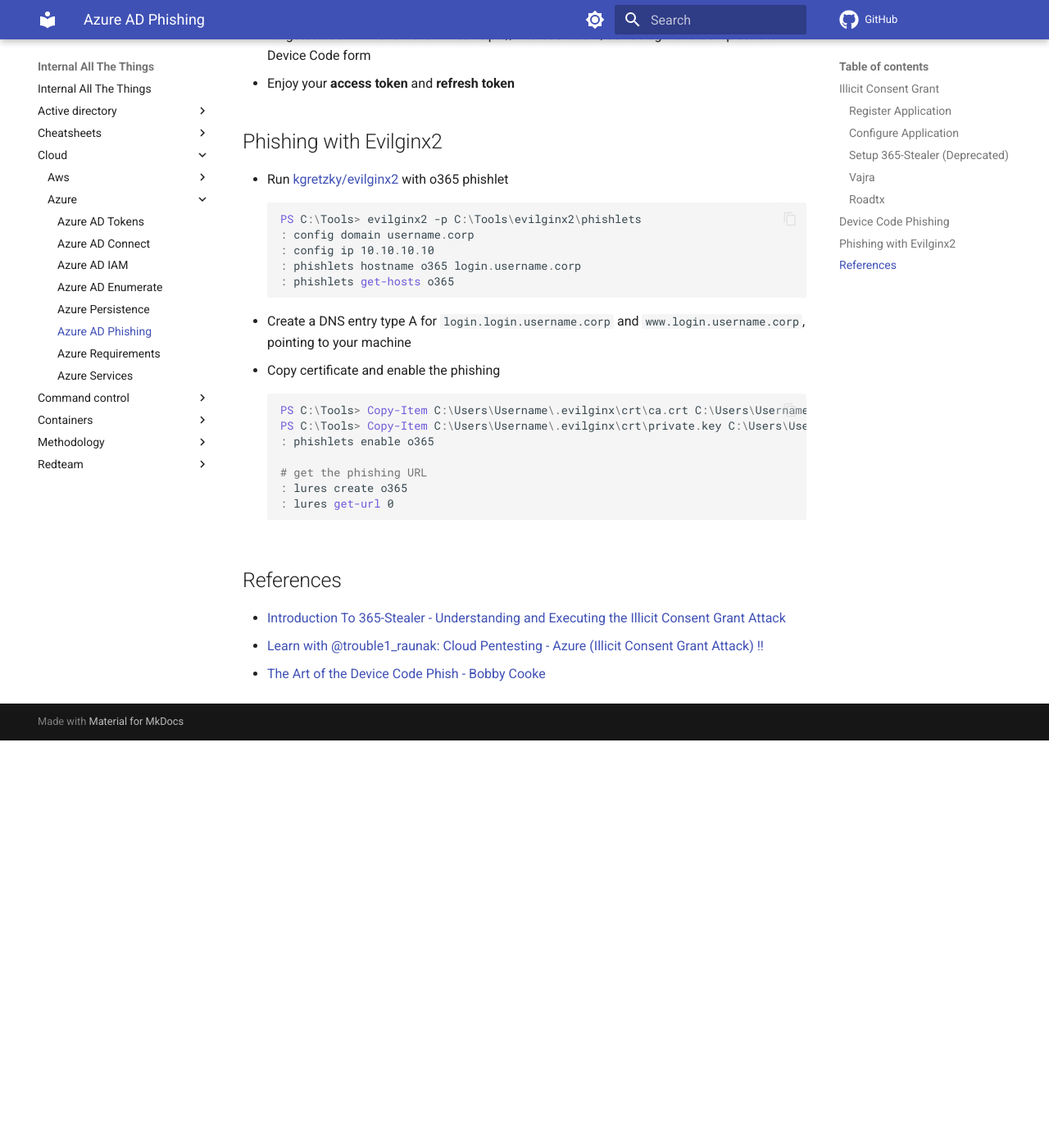
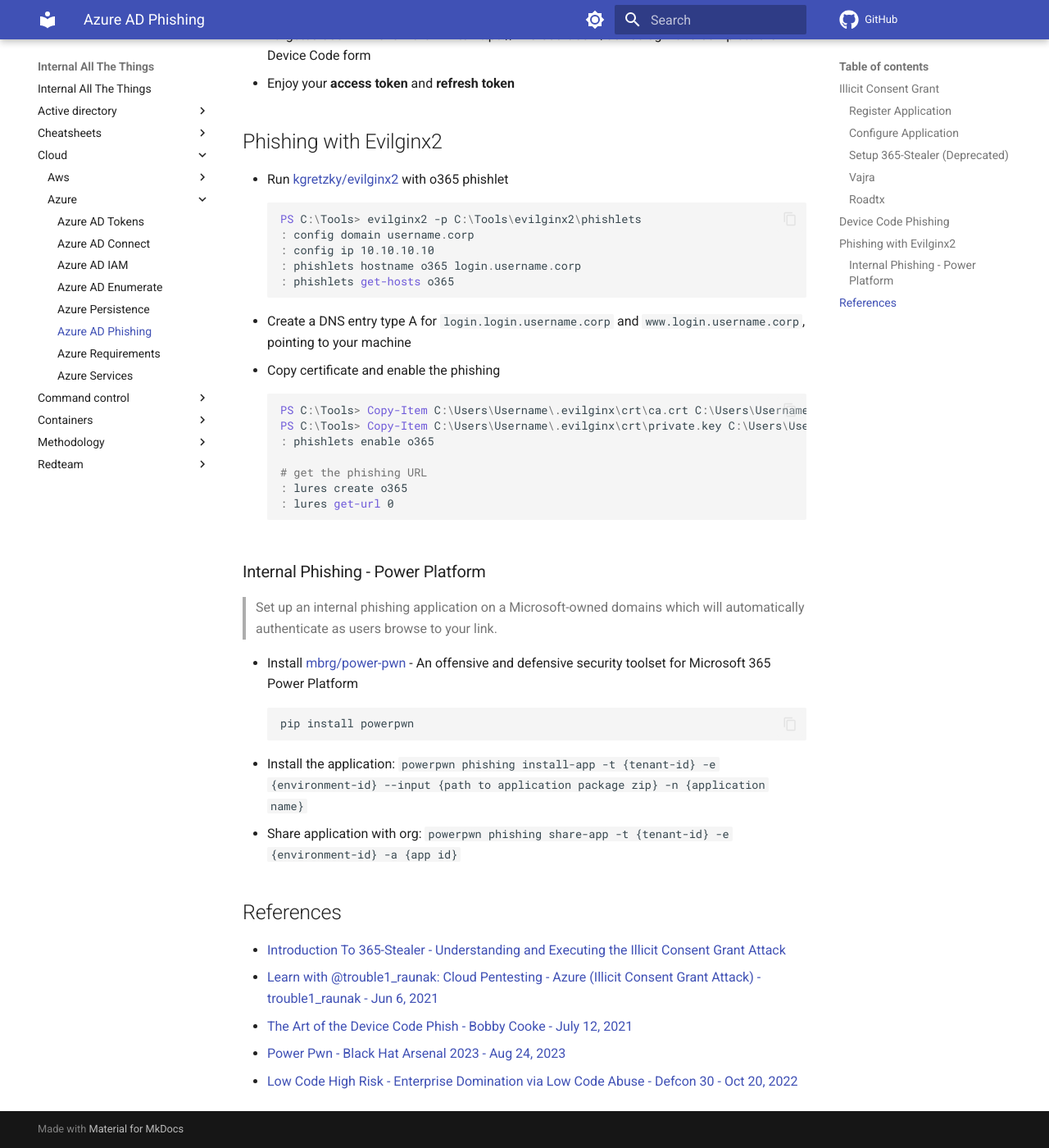
Before and after one commit to swisskyrepo/InternalAllTheThings, an MkDocs documentation site: the page built from docs/cloud/azure/azure-phishing.md, in a window 1280 px wide and 1400 px high, scrolled down 3476 px. Shown: the whole window at 82% size. Built offline with MkDocs 1.6.1 and Material for MkDocs 9.7.7, drawn with Linux system fonts in a browser that asks for light colours; emoji names are drawn with the system emoji font; comment, search, counter and statistics services are not loaded; before the commit the page ends 4379 px from its top, so only the background shows below that.

Commit message:
Azure - power-pwn

````diff
--- a/docs/cloud/azure/azure-phishing.md
+++ b/docs/cloud/azure/azure-phishing.md
@@ -123,8 +123,23 @@
     ```
 
 
+### Internal Phishing - Power Platform
+
+> Set up an internal phishing application on a Microsoft-owned domains which will automatically authenticate as users browse to your link.
+
+
+* Install [mbrg/power-pwn](https://github.com/mbrg/power-pwn) - An offensive and defensive security toolset for Microsoft 365 Power Platform
+    ```ps1
+    pip install powerpwn
+    ```
+* Install the application: `powerpwn phishing install-app -t {tenant-id} -e {environment-id} --input {path to application package zip} -n {application name}`
+* Share application with org: `powerpwn phishing share-app -t {tenant-id} -e {environment-id} -a {app id}`
+
+
 ## References
 
 * [Introduction To 365-Stealer - Understanding and Executing the Illicit Consent Grant Attack](https://www.alteredsecurity.com/post/introduction-to-365-stealer)
-* [Learn with @trouble1_raunak: Cloud Pentesting - Azure (Illicit Consent Grant Attack) !!](https://www.youtube.com/watch?v=51FSvndgddk&list=WL)
-* [The Art of the Device Code Phish - Bobby Cooke](https://0xboku.com/2021/07/12/ArtOfDeviceCodePhish.html)
+* [Learn with @trouble1_raunak: Cloud Pentesting - Azure (Illicit Consent Grant Attack) - trouble1_raunak - Jun 6, 2021](https://www.youtube.com/watch?v=51FSvndgddk&list=WL)
+* [The Art of the Device Code Phish - Bobby Cooke - July 12, 2021](https://0xboku.com/2021/07/12/ArtOfDeviceCodePhish.html)
+* [Power Pwn - Black Hat Arsenal 2023 - Aug 24, 2023](https://www.youtube.com/watch?v=LpdckZyBwvs)
+* [Low Code High Risk - Enterprise Domination via Low Code Abuse - Defcon 30 - Oct 20, 2022](https://www.youtube.com/watch?v=D3A62Rzozq4)
````
Also changed, not shown: docs/cloud/azure/azure-enumeration.md (+9 -0 lines).
